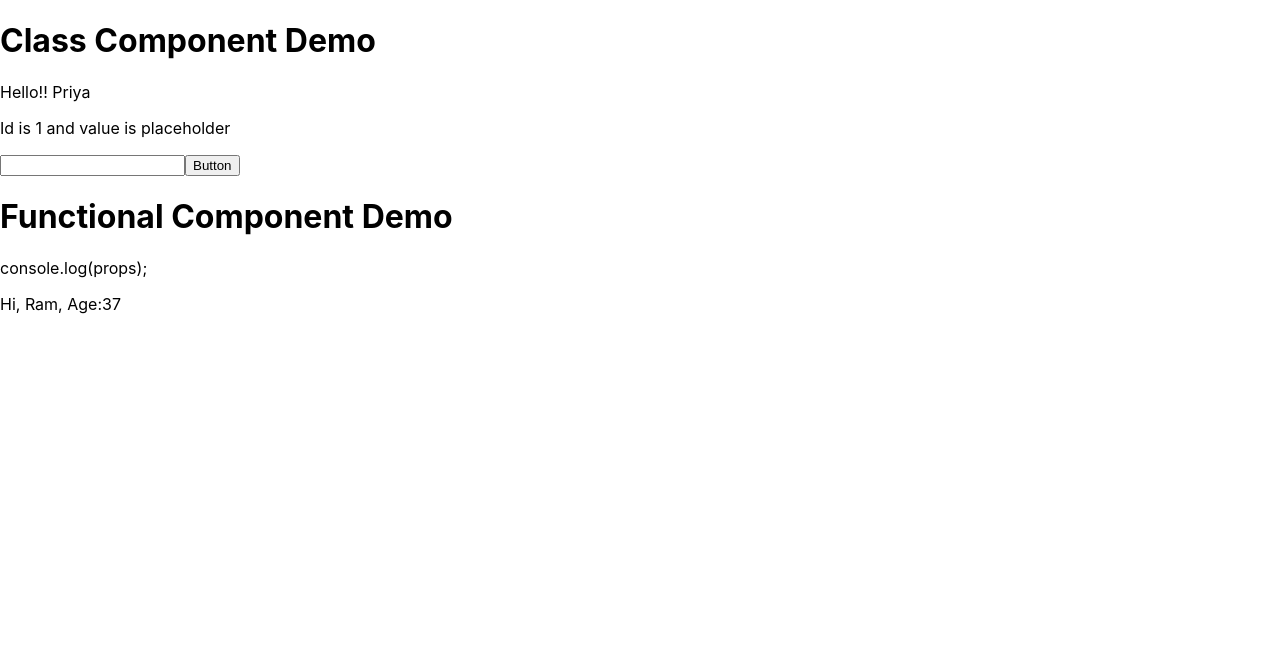
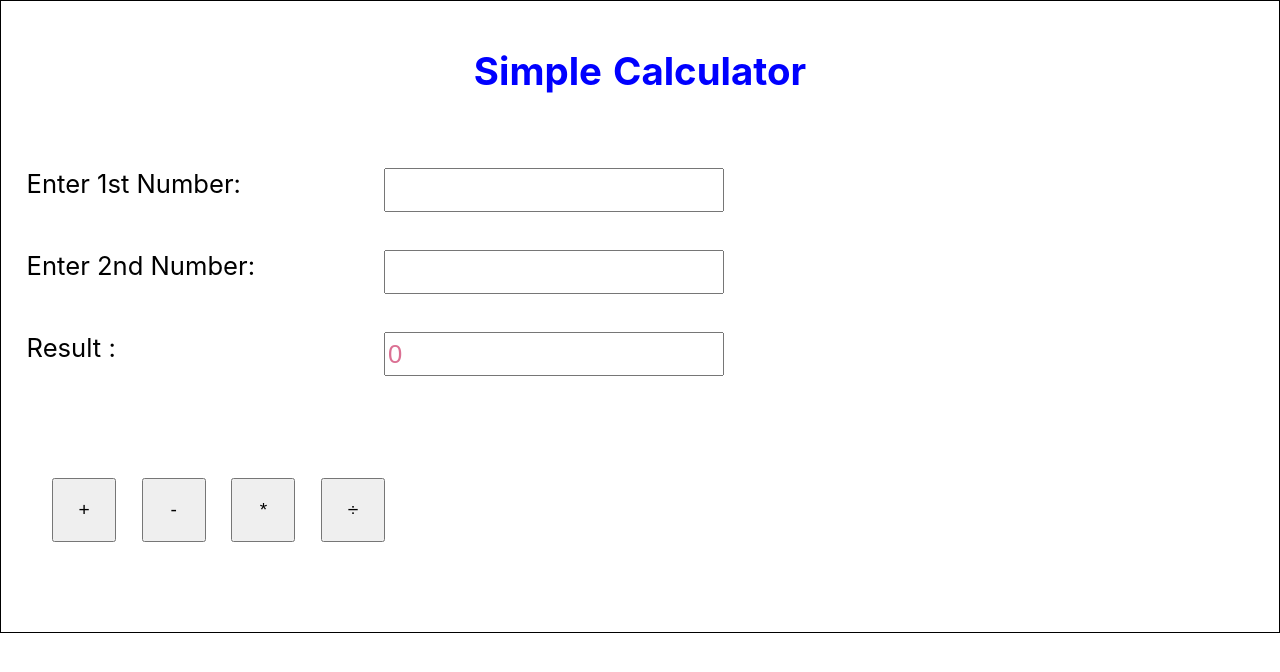
Before and after one commit to Naga-Priya/Mars, a React (Create React App) app: page / in a window 1280 px wide. Shown: the top 672 px of the page. Built offline with nearby package versions, Linux system fonts and the light colour scheme.

Commit message:
Simple calculator Commit

```diff
--- a/package.json
+++ b/package.json
@@ -1,5 +1,5 @@
 {
-  "homepage": "https://Naga-Priya.github.io/React/",
+  "homepage": "https://Naga-Priya.github.io/Mars/",
   "name": "react-code",
   "version": "0.1.0",
   "private": true,
--- /dev/null
+++ b/src/component/Calculator.js
@@ -0,0 +1,77 @@
+import React, { Component } from 'react';
+
+class Calculator extends Component {
+    constructor(){
+        super();
+        this.state = {
+            num1:0,
+            num2:0,
+            res:0
+        }
+    }
+    render() {
+        return (
+            <div class="centercomp">
+                <h1> Simple Calculator</h1>
+                <div class="numblock">
+                    <input type="number" id="oper1"></input>
+                    <label for="oper1">Enter 1st Number:</label>
+                </div>
+                <div class="numblock">
+                    <input type="number" id="oper2"></input>
+                    <label for="oper2">Enter 2nd Number:</label>
+                </div>
+                <div class="numblock">
+                    <input type="number" id="result" value={this.state.res}></input>
+                    <label for="result">Result :</label>
+                </div>
+                <div class="operations">
+                    <button id="add" class="operator" onClick={this.add}>+</button>
+                    <button id="sub" class="operator" onClick={this.sub}>-</button>
+                    <button id="mul" class="operator" onClick={this.mul}>*</button>
+                    <button id="div" class="operator" onClick={this.divn}>&#247;</button>
+                </div>
+            </div>
+        );
+    }
+    add = () =>{
+        console.log("Before :",Number(document.getElementById("oper1").value));
+        this.setState({num1:Number(document.getElementById("oper1").value)});
+        this.setState({num2:Number(document.getElementById("oper2").value)});
+        this.setState((state, props) => {
+            return {res:state.num1+state.num2};
+          });
+    };
+    sub = () =>{
+        console.log("Before :",Number(document.getElementById("oper1").value));
+        this.setState({num1:Number(document.getElementById("oper1").value)});
+        this.setState({num2:Number(document.getElementById("oper2").value)});
+        this.setState((state, props) => {
+            return {res:state.num1-state.num2};
+          });
+        if(this.state.res<0){
+            document.getElementById("result").style.color="red";
+        }
+    };
+    mul = () =>{
+        console.log("Before :",Number(document.getElementById("oper1").value));
+        this.setState({num1:Number(document.getElementById("oper1").value)});
+        this.setState({num2:Number(document.getElementById("oper2").value)});
+        this.setState((state, props) => {
+            return {res:state.num1*state.num2};
+          });
+    };
+    divn = () =>{
+        console.log("Before :",Number(document.getElementById("oper1").value));
+        this.setState({num1:Number(document.getElementById("oper1").value)});
+        this.setState({num2:Number(document.getElementById("oper2").value)});
+        this.setState((state, props) => {
+            return {res:state.num1/state.num2};
+          });
+    };
+}
+
+
+
+// exporting as default Component, can be imported under new name.
+export default Calculator;
--- a/src/index.css
+++ b/src/index.css
@@ -11,3 +11,85 @@ code {
   font-family: source-code-pro, Menlo, Monaco, Consolas, 'Courier New',
     monospace;
 }
+
+h1 {
+  text-align: center;
+  font: oblique 23deg;
+  color: blue;
+  line-height: 7vw;
+  word-spacing: 2px;
+  font-size: 3vw;
+  display:block;
+
+}
+.centercomp {
+  margin-left: auto;
+  height:auto;
+  width:auto;
+  /* margin: auto; */
+  justify-self:center;
+  border: 1px solid black;
+}
+
+.numblock {
+  display:flex;
+  gap:2vw;
+  padding: 2vw;
+  margin-left: auto;
+}
+
+.numblock>label {
+  order: 1;
+  font-size: 2vw;
+}
+
+.numblock>input {
+  order: 2;
+  position: fixed;
+  height:3vw;
+  left: 30vw;
+  font-size: 2vw;
+  color: palevioletred;
+}
+
+.numblock>input:hover {
+  order: 2;
+  position: absolute;
+  height:3vw;
+  left: 30vw;
+  font-size: 2vw;
+  color: palevioletred;
+  box-shadow: 2px 2px blue;
+}
+
+.operations {
+  display:flex;
+  flex-flow: row wrap;
+  gap: 2vw;
+  align-items: center;
+  padding: 2vw;
+  height:15vw;
+  width:30vw;
+  /* position: absolute; */
+  left: 10vw;
+  align-content:space-around ;
+  justify-content: center;
+}
+
+.operations button {
+  height:5vw;
+  width:5vw;
+  text-align: center;
+  font-weight: 500;
+  font-size: larger;
+  vertical-align: middle;
+}
+
+.operations button:hover {
+  background-color: lightskyblue;
+  box-shadow: 1px 1px 2px pink;
+
+}
+.operations button:active {
+  background-color: pink;
+}
--- a/src/index.js
+++ b/src/index.js
@@ -2,15 +2,18 @@ import React from 'react';
 import ReactDOM from 'react-dom';
 import './index.css';
 import MyApp from './App';
-import {TodoComponent} from './component/TodoComponent';
-import MyFuncComponent from './component/MyFuncComponent';
+//import {TodoComponent} from './component/TodoComponent';
+//import MyFuncComponent from './component/MyFuncComponent';
+//default export hence imported under new name
+import SimpleCalculator from './component/Calculator';
 import reportWebVitals from './reportWebVitals';
 
 ReactDOM.render(
   <React.StrictMode>
     {/* name is props passed to child TodoComponent */}
-    <TodoComponent name="Priya"/>
-    <MyFuncComponent name="Ram" age={37}/>
+    {/*<TodoComponent name="Priya"/>
+    <MyFuncComponent name="Ram" age={37}/> */}
+    <SimpleCalculator/>
   </React.StrictMode>,
   document.getElementById('root')
 );
```
